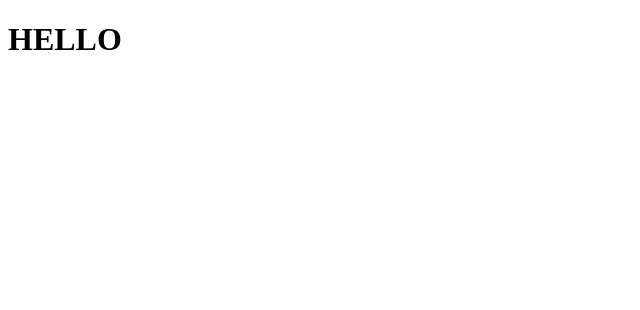
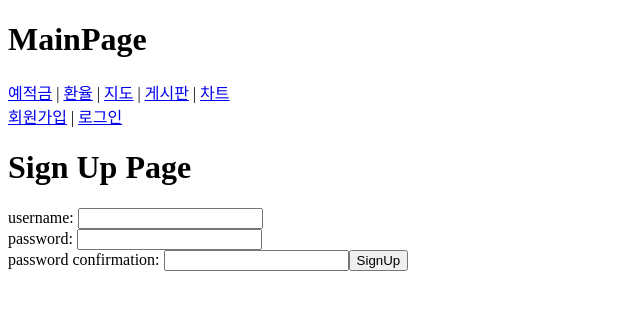
Before and after one commit to mkkim68/finalpjt, a Vue app in the folder final-pjt-front/: page /signup in a window 1280 px wide. Before the commit this address had no page. Shown: the top 310 px of the page, without its empty margins (0-640 px from the left). Built offline with nearby package versions, Linux system fonts and the light colour scheme.

Commit message:
0516_sj_structure

```diff
--- a/final-pjt-front/src/App.vue
+++ b/final-pjt-front/src/App.vue
@@ -1,9 +1,28 @@
 <template>
   <div>
-    <h1>HELLO</h1>
+    <h1>MainPage</h1>
   </div>
+
+  <header>
+    <nav>
+      <div>
+        <RouterLink :to="{ name: 'ProductView'}">예적금</RouterLink> |
+        <RouterLink :to="{ name: 'ExchangeView'}">환율</RouterLink> |
+        <RouterLink :to="{ name: 'MapView'}">지도</RouterLink> |
+        <RouterLink :to="{ name: 'CommunityView'}">게시판</RouterLink> |
+        <RouterLink :to="{ name: 'ChartView'}">차트</RouterLink>
+      </div>
+      <div>
+        <RouterLink :to="{ name: 'SignUpView'}">회원가입</RouterLink> |
+        <RouterLink :to="{ name: 'LogInView'}">로그인</RouterLink>
+      </div>
+    </nav>
+  </header>
+  <RouterView />
 </template>
 
-<script setup></script>
+<script setup>
+import { RouterView, RouterLink } from 'vue-router'
+</script>
 
 <style scoped></style>
--- /dev/null
+++ b/final-pjt-front/src/components/DepositList.vue
@@ -0,0 +1,12 @@
+<template>
+  <div>
+    <h3>Deposit List</h3>
+
+  </div>
+</template>
+
+<script setup>
+import { useCounterStore } from '@/stores/counter'
+
+const store = useCounterStore()
+</script>
--- /dev/null
+++ b/final-pjt-front/src/components/SavingsList.vue
@@ -0,0 +1,12 @@
+<template>
+  <div>
+    <h3>Savings List</h3>
+
+  </div>
+</template>
+
+<script setup>
+import { useCounterStore } from '@/stores/counter'
+
+const store = useCounterStore()
+</script>
--- a/final-pjt-front/src/router/index.js
+++ b/final-pjt-front/src/router/index.js
@@ -1,8 +1,74 @@
-import { createRouter, createWebHistory } from "vue-router";
+import { createRouter, createWebHistory } from 'vue-router'
+import ProductView from '@/views/ProductView.vue'
+import DepositList from '@/components/DepositList.vue'
+import SavingsList from '@/components/SavingsList.vue'
+import ExchangeView from '@/views/ExchangeView.vue'
+import MapView from '@/views/MapView.vue'
+import CommunityView from '@/views/CommunityView.vue'
+import ChartView from '@/views/ChartView.vue'
+import SignUpView from '@/views/SignUpView.vue'
+import LogInView from '@/views/LogInView.vue'
+import { useCounterStore } from '@/stores/counter'
 
 const router = createRouter({
   history: createWebHistory(import.meta.env.BASE_URL),
-  routes: [],
-});
+  routes: [
+    {
+      path: '/',
+      component: ProductView,
+      children: [
+        { path: '', name: 'ProductView', component: ProductView },
+        { path: 'deposit', name: 'DepositList', component: DepositList },
+        { path: 'savings', name: 'SavingsList', component: SavingsList },
+      ],
+      beforeEnter: (to, from) => {
+        console.log(to)
+        console.log(from)
+      }
+    },
+    {
+      path: '/exchange',
+      name: 'ExchangeView',
+      component: ExchangeView
+    },
+    {
+      path: '/map',
+      name: 'MapView',
+      component: MapView
+    },
+    {
+      path: '/community',
+      name: 'CommunityView',
+      component: CommunityView
+    },
+    {
+      path: '/chart',
+      name: 'ChartView',
+      component: ChartView
+    },
+    {
+      path: '/signup',
+      name: 'SignUpView',
+      component: SignUpView
+    },
+    {
+      path: '/login',
+      name: 'LogInView',
+      component: LogInView
+    }
+  ]
+})
 
-export default router;
+router.beforeEach((to, from) => {
+  const store = useCounterStore()
+  if (to.name === '~View' && !store.isLogin) {
+    window.alert('로그인이 필요합니다.')
+    return {name: 'LogInView'}
+  }
+  if ((to.name === 'SignUpView' || to.name === 'LogInView') && (store.isLogin)) {
+    window.alert('이미 로그인이 되어있습니다.')
+    return {name: 'ProductView'}
+  }
+})
+
+export default router
--- a/final-pjt-front/src/stores/counter.js
+++ b/final-pjt-front/src/stores/counter.js
@@ -1,12 +1,95 @@
 import { ref, computed } from 'vue'
+import { useRouter } from 'vue-router'
 import { defineStore } from 'pinia'
+import axios from 'axios'
 
 export const useCounterStore = defineStore('counter', () => {
-  const count = ref(0)
-  const doubleCount = computed(() => count.value * 2)
-  function increment() {
-    count.value++
+  const products = ref([])
+  const API_URL = 'http://127.0.0.1:8000'
+  const token = ref(null)
+  const router = useRouter()
+
+  const getDeposits = function () {
+    axios({
+      method: 'get',
+      url: `${API_URL}/`,
+      headers: {
+        Authorization: `Token ${token.value}`
+      }
+    })
+      .then(response => {
+        products.value = response.data
+      })
+      .catch(error => {
+        console.log(error)
+      })
   }
 
-  return { count, doubleCount, increment }
-})
+  const getSavings = function () {
+    axios({
+      method: 'get',
+      url: `${API_URL}/`,
+      headers: {
+        Authorization: `Token ${token.value}`
+      }
+    })
+      .then(response => {
+        products.value = response.data
+      })
+      .catch(error => {
+        console.log(error)
+      })
+  }
+
+
+  const signUp = function(payload) {
+    // const username = payload.username
+    // const password1 = payload.password1
+    // const password2 = payload.password2
+    const { username, password1, password2 } = payload
+
+    axios({
+      method: 'post',
+      url: `${API_URL}/accounts/signup/`,
+      data: {
+        username, password1, password2
+      }
+    })
+      .then(res => {
+        console.log('회원가입이 완료되었습니다.')
+        // 회원가입 성공 후 자동으로 로그인까지 진행하기
+        const password = password1
+        logIn({username, password})
+      })
+      .catch(err => console.log(err))
+  }
+
+  const logIn = function (payload) {
+    const { username, password } = payload
+
+    axios({
+      method: 'post',
+      url: `${API_URL}/accounts/login/`,
+      data: {
+        username, password
+      }
+    })
+      .then(res => {
+        console.log('로그인이 완료되었습니다.')
+        console.log(res.data)
+        token.value = res.data.key
+        router.push({name:'ProductView'})
+      })
+      .catch(err => console.log(err))
+  }
+
+  const isLogin = computed(() => {
+    if (token.value === null) {
+      return false
+    } else {
+      return true
+    }
+  })
+
+  return { products, API_URL, getDeposits, getSavings, signUp, logIn, token, isLogin }
+}, { persist: true })
--- /dev/null
+++ b/final-pjt-front/src/views/ChartView.vue
@@ -0,0 +1,24 @@
+<template>
+  <div>
+    <h1>Chart Page</h1>
+
+  </div>
+</template>
+
+<script setup>
+import { onMounted } from 'vue'
+import { useCounterStore } from '@/stores/counter'
+import { RouterLink } from 'vue-router'
+
+
+const store = useCounterStore()
+
+onMounted(() => {
+
+})
+
+</script>
+
+<style>
+
+</style>
--- /dev/null
+++ b/final-pjt-front/src/views/CommunityView.vue
@@ -0,0 +1,24 @@
+<template>
+  <div>
+    <h1>Community Page</h1>
+
+  </div>
+</template>
+
+<script setup>
+import { onMounted } from 'vue'
+import { useCounterStore } from '@/stores/counter'
+import { RouterLink } from 'vue-router'
+
+
+const store = useCounterStore()
+
+onMounted(() => {
+
+})
+
+</script>
+
+<style>
+
+</style>
--- /dev/null
+++ b/final-pjt-front/src/views/ExchangeView.vue
@@ -0,0 +1,24 @@
+<template>
+  <div>
+    <h1>Exchange Page</h1>
+
+  </div>
+</template>
+
+<script setup>
+import { onMounted } from 'vue'
+import { useCounterStore } from '@/stores/counter'
+import { RouterLink } from 'vue-router'
+
+
+const store = useCounterStore()
+
+onMounted(() => {
+
+})
+
+</script>
+
+<style>
+
+</style>
--- /dev/null
+++ b/final-pjt-front/src/views/LogInView.vue
@@ -0,0 +1,36 @@
+<template>
+  <div>
+    <h1>LogIn Page</h1>
+    <form @submit.prevent="logIn">
+      <label for="username">username: </label>
+      <input type="text" id="username" v-model.trim="username"><br>
+
+      <label for="password">password: </label>
+      <input type="password" id="password" v-model.trim="password"><br>
+
+      <input type="submit" value="logIn">
+    </form>
+  </div>
+</template>
+
+<script setup>
+  import { ref } from 'vue'
+  import { useCounterStore } from '@/stores/counter'
+
+  const username = ref(null)
+  const password = ref(null)
+
+  const store = useCounterStore()
+
+  const logIn = function() {
+    const payload = {
+      username: username.value,
+      password: password.value
+    }
+    store.logIn(payload)
+  }
+</script>
+
+<style>
+
+</style>
--- /dev/null
+++ b/final-pjt-front/src/views/MapView.vue
@@ -0,0 +1,24 @@
+<template>
+  <div>
+    <h1>Map Page</h1>
+
+  </div>
+</template>
+
+<script setup>
+import { onMounted } from 'vue'
+import { useCounterStore } from '@/stores/counter'
+import { RouterLink } from 'vue-router'
+
+
+const store = useCounterStore()
+
+onMounted(() => {
+
+})
+
+</script>
+
+<style>
+
+</style>
--- /dev/null
+++ b/final-pjt-front/src/views/ProductView.vue
@@ -0,0 +1,32 @@
+<template>
+  <div>
+    <h1>Product Page</h1>
+    <RouterLink :to="{ name: 'DepositList' }">
+      [예금]
+    </RouterLink>
+    <RouterLink :to="{ name: 'SavingsList' }">
+      [적금]
+    </RouterLink>
+    <DepositList />
+    <SavingsList />
+  </div>
+</template>
+
+<script setup>
+import { onMounted } from 'vue'
+import { useCounterStore } from '@/stores/counter'
+import { RouterLink } from 'vue-router'
+import DepositList from '@/components/DepositList.vue'
+import SavingsList from '@/components/SavingsList.vue'
+
+const store = useCounterStore()
+
+onMounted(() => {
+
+})
+
+</script>
+
+<style>
+
+</style>
--- /dev/null
+++ b/final-pjt-front/src/views/SignUpView.vue
@@ -0,0 +1,41 @@
+<template>
+  <div>
+    <h1>Sign Up Page</h1>
+    <form @submit.prevent="signUp">
+      <label for="username">username: </label>
+      <input type="text" id="username" v-model.trim="username"><br>
+
+      <label for="password1">password: </label>
+      <input type="password" id="password1" v-model.trim="password1"><br>
+
+      <label for="password2">password confirmation: </label>
+      <input type="password" id="password2" v-model.trim="password2">
+
+      <input type="submit" value="SignUp">
+    </form>
+  </div>
+</template>
+
+<script setup>
+  import { ref } from 'vue'
+  import { useCounterStore } from '@/stores/counter'
+
+  const username = ref(null)
+  const password1 = ref(null)
+  const password2 = ref(null)
+
+  const store = useCounterStore()
+
+  const signUp = function() {
+    const payload = {
+      username: username.value,
+      password1: password1.value,
+      password2: password2.value
+    }
+    store.signUp(payload)
+  }
+</script>
+
+<style>
+
+</style>
```
